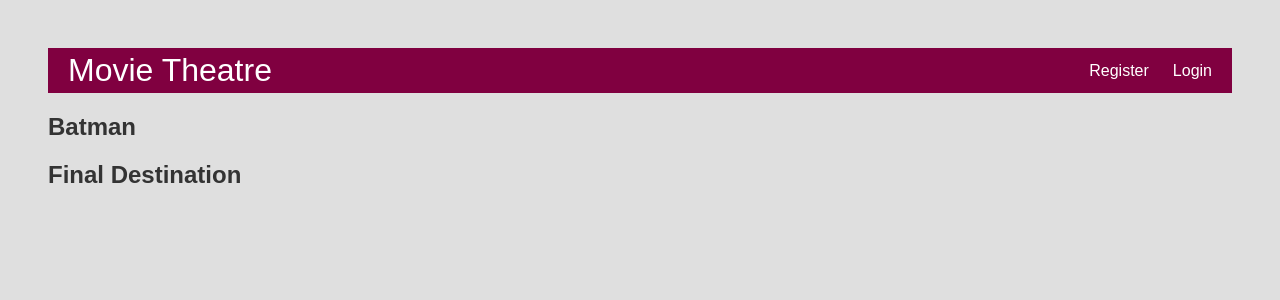
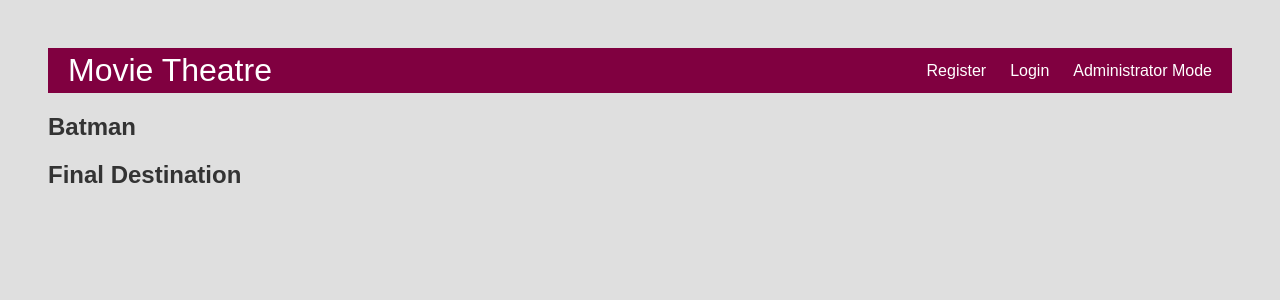
Before and after one commit to m-metz/ensf614-project, a React (Create React App) app in the folder frontendreact/: page / in a window 1280 px wide. Shown: the top 300 px of the page. Built offline with nearby package versions, Linux system fonts and the light colour scheme.

Commit message:
create admin page

```diff
--- a/frontendreact/public/index.html
+++ b/frontendreact/public/index.html
@@ -24,7 +24,7 @@
       work correctly both with client-side routing and a non-root public URL.
       Learn how to configure a non-root public URL by running `npm run build`.
     -->
-    <title>React App</title>
+    <title>Movie Theatre App</title>
   </head>
   <body>
     <noscript>You need to enable JavaScript to run this app.</noscript>
--- a/frontendreact/src/App.js
+++ b/frontendreact/src/App.js
@@ -6,6 +6,7 @@ import { Route} from 'react-router-dom';
 import Homepage from './screens/Homepage';
 import Moviepage from './screens/Moviepage';
 import Register from './screens/Register';
+import Admin   from './screens/Admin';
 import Login from './screens/Login';
 import Navbar from './components/Navbar';
 import Todo from './components/Todo';
@@ -22,6 +23,9 @@ function App() {
     case "/register":
       component = <Register />;
       break
+    case "/admin":
+      component = <Admin />;
+      break
   }
 
   //localhost:3000/
--- a/frontendreact/src/components/Navbar.js
+++ b/frontendreact/src/components/Navbar.js
@@ -26,6 +26,9 @@ export default function Navbar() {
             <li>
                 <a href="/login">Login </a>
             </li>
+            <li>
+                <a href="/admin">Administrator Mode </a>
+            </li>
         </ul>
     </nav>
     )
--- /dev/null
+++ b/frontendreact/src/screens/Admin.js
@@ -0,0 +1,9 @@
+import React from 'react'
+
+function Admin() {
+  return (
+    <div>Admin</div>
+  )
+}
+
+export default Admin
```
Also changed, not shown: 2 other files (tests, documents, lock files or other folders).
